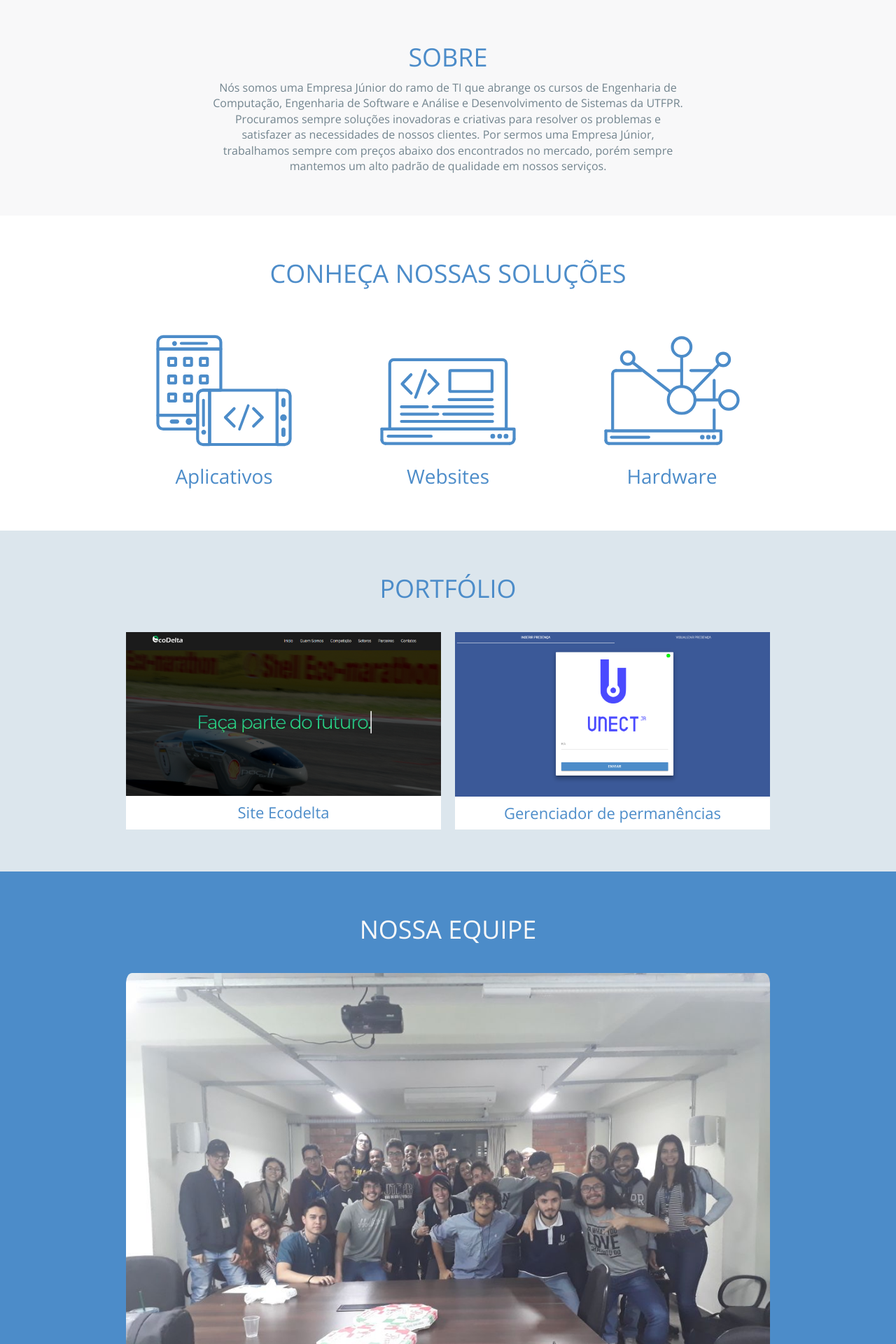
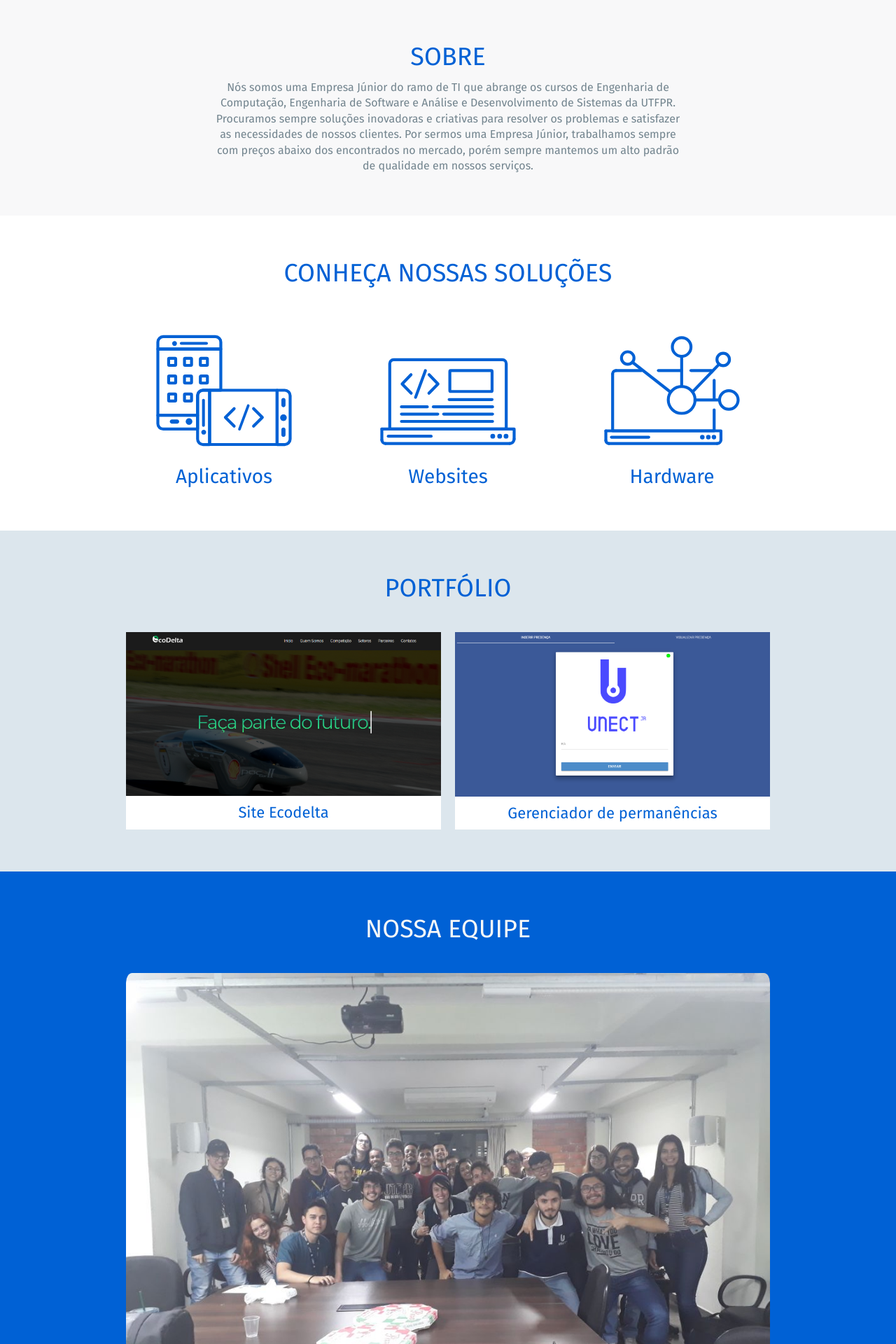
Before and after one commit to UnectJr/UnectJr.github.io, a PHP site: page / in a window 1280 px wide. Shown: the part 801-2721 px from the top of the page at 70% size. Run offline with PHP 8.4, Linux system fonts and the light colour scheme.

Commit message:
Colors and font changed

```diff
--- a/css/style.css
+++ b/css/style.css
@@ -78,7 +78,7 @@ img {
 
 section {
   padding: 60px 0;
-  background-color:  rgb(76, 140, 201);
+  background-color:  #0061d5;
 }
 
 .flex-item img {
@@ -118,7 +118,7 @@ section {
     position: absolute;
     top: 0;
     left: 0;
-    background-color: rgb(76, 140, 201);
+    background-color: #0061d5;
     opacity: 0.70;
     z-index: 1; }
   .showcase .brand {
@@ -157,8 +157,8 @@ section {
 }
 
 #navbar.out-top {
-  /* background-color: rgb(76, 140, 201); */
-  background-color: rgb(76, 140, 201);
+  /* background-color: #0061d5; */
+  background-color: #0061d5;
   -webkit-box-shadow: 0px 2px 5px 0px rgba(0,0,0,0.3);
   -moz-box-shadow: 0px 2px 5px 0px rgba(0,0,0,0.3);
   box-shadow: 0px 2px 5px 0px rgba(0,0,0,0.3);
@@ -266,7 +266,7 @@ section {
     width: 150px;
     height: 100vh;
     left: -150px;
-    background-color:  rgb(76, 140, 201);
+    background-color:  #0061d5;
     transition: left .8s ease;
   }
 
@@ -308,7 +308,7 @@ section {
 
 #about h2 {
   margin-bottom: 10px;
-  color: rgb(76, 140, 201);
+  color: #0061d5;
   text-transform: uppercase;
 }
 
@@ -331,13 +331,13 @@ section {
 }
 
 #products h2 {
-  color: rgb(76, 140, 201);
+  color: #0061d5;
   margin-bottom: 40px;
   text-transform: uppercase;
 }
 
 #products h3 {
-  color: rgb(76, 140, 201);
+  color: #0061d5;
 }
 
 @media (max-width: 739px) {
@@ -383,7 +383,7 @@ section {
 #portfolio h2 {
   margin-bottom: 40px;
   text-align: center;
-  color: rgb(76, 140, 201);
+  color: #0061d5;
   text-transform: uppercase;
 }
 
@@ -395,7 +395,7 @@ section {
 #portfolio h3 {
   padding: 10px 0;
   text-align: center;
-  color: rgb(76, 140, 201);
+  color: #0061d5;
   font-size: 22px;
 }
 
@@ -426,7 +426,7 @@ section {
 .modal-content ul.list-inline {
   margin-top: 30px;
   margin-bottom: 30px;
-  color: rgb(76, 140, 201);
+  color: #0061d5;
 }
 
 .modal-content img {
@@ -465,7 +465,7 @@ section {
 }
 
 .modal-content h2 {
-  color: rgb(76, 140, 201);
+  color: #0061d5;
   margin-bottom: 30px;
 }
 
@@ -486,7 +486,7 @@ section {
 
 /* Team */
 #team {
-  background-color: rgb(76, 140, 201);
+  background-color: #0061d5;
 }
 
 #team h2 {
@@ -510,7 +510,7 @@ section {
 #contact h2 {
   margin-bottom: 40px;
   text-transform: uppercase;
-  color: rgb(76, 140, 201);
+  color: #0061d5;
 }
 
 #contact .container {
@@ -518,17 +518,23 @@ section {
   max-width: 600px;
 }
 
+@media (max-width: 739px) {
+  #contact .container {
+    max-width: 300px;
+  }
+}
+
 /* Para alterar o tamanho mude o font-size do input, text-area */
 #contact .input {
   margin-bottom: 20px;
   border: none;
-  border-bottom: 2px solid rgb(76, 140, 201);
+  border-bottom: 2px solid #0061d5;
   width: 100%;
   font-size: 20px;
 }
 
 #contact textarea {
-  border: 2px solid rgb(76, 140, 201);
+  border: 2px solid #0061d5;
   border-radius: 3px;
   width: 100%;
   font-size: 20px;
@@ -537,44 +543,44 @@ section {
 
 #submit {
   padding: 10px 40px;
-  border: 3px solid rgb(76, 140, 201);
+  border: 3px solid #0061d5;
   font-size: 20px;
   text-transform: uppercase;
-  background-color:  rgb(76, 140, 201);
+  background-color:  #0061d5;
   color: #f8f8f8;
   border-radius: 3px;
 }
 
 #submit:hover  {
-  border: 3px solid rgb(76, 140, 201);
+  border: 3px solid #0061d5;
   background-color: #f8f8f8;
-  color: rgb(76, 140, 201);
+  color: #0061d5;
 }
 
 ::-webkit-input-placeholder { /* Chrome/Opera/Safari */
   padding-top: 5px;
   padding-left: 5px;
-  font-family: 'Open Sans', sans-serif;
+  font-family: 'Fira Sans', sans-serif;
 }
 ::-moz-placeholder { /* Firefox 19+ */
   padding-top: 5px;
   padding-left: 5px;
-  font-family: 'Open Sans', sans-serif;
+  font-family: 'Fira Sans', sans-serif;
 }
 :-ms-input-placeholder { /* IE 10+ */
   padding-top: 5px;
   padding-left: 5px;
-  font-family: 'Open Sans', sans-serif;
+  font-family: 'Fira Sans', sans-serif;
 }
 :-moz-placeholder { /* Firefox 18- */
   padding-top: 5px;
   padding-left: 5px;
-  font-family: 'Open Sans', sans-serif;
+  font-family: 'Fira Sans', sans-serif;
 }
 
 /* Footer */
 footer {
-  background-color: rgb(76, 140, 201);
+  background-color: #0061d5;
 }
 
 footer img {
@@ -595,8 +601,8 @@ footer img {
 /* Google Material Design */
 /* https://material.io/design/typography/#type-scale */
 h1, h2, h3, h4, h5, h6 {
-  /*font-weight: bold;*/
-  font-family: 'Open Sans', sans-serif;
+  /* font-weight: bold; */
+  font-family: 'Fira Sans', sans-serif;
 }
 
 html {
@@ -610,7 +616,7 @@ p {
 }
 
 p, ul, ol {
-  font-family: 'Open Sans', sans-serif;
+  font-family: 'Fira Sans', sans-serif;
 }
 
 html {
--- a/index.html
+++ b/index.html
@@ -10,6 +10,7 @@
   <link rel="stylesheet" type="text/css" href="css/style.css">
   <!-- Google fonts -->
   <link href="https://fonts.googleapis.com/css?family=Open+Sans" rel="stylesheet">
+  <link href="https://fonts.googleapis.com/css?family=Fira+Sans" rel="stylesheet">
   <!-- favicon -->
   <link rel="shortcut icon" href="img/favicon.png" type="image/png">
 </head>
```
Also changed, not shown: img/services/hardware.svg, img/services/mobile.svg, img/services/web.svg.
